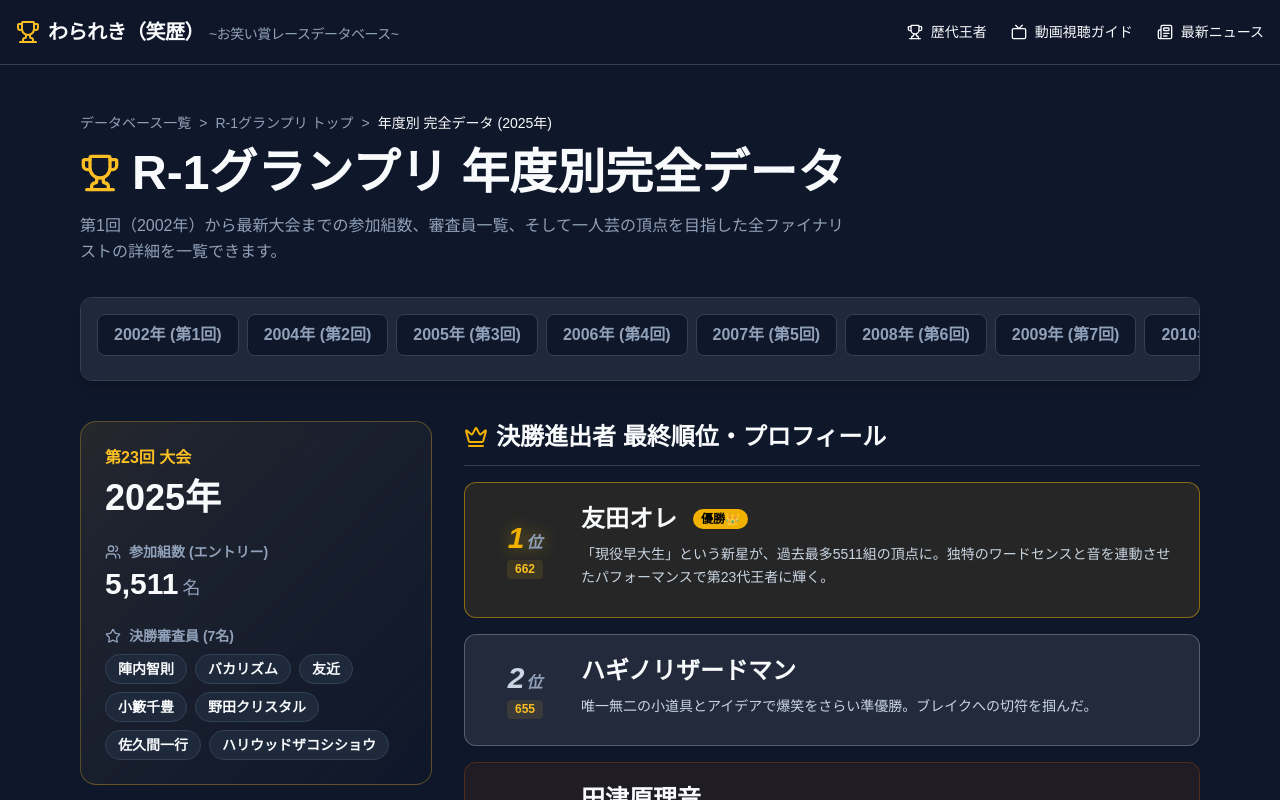
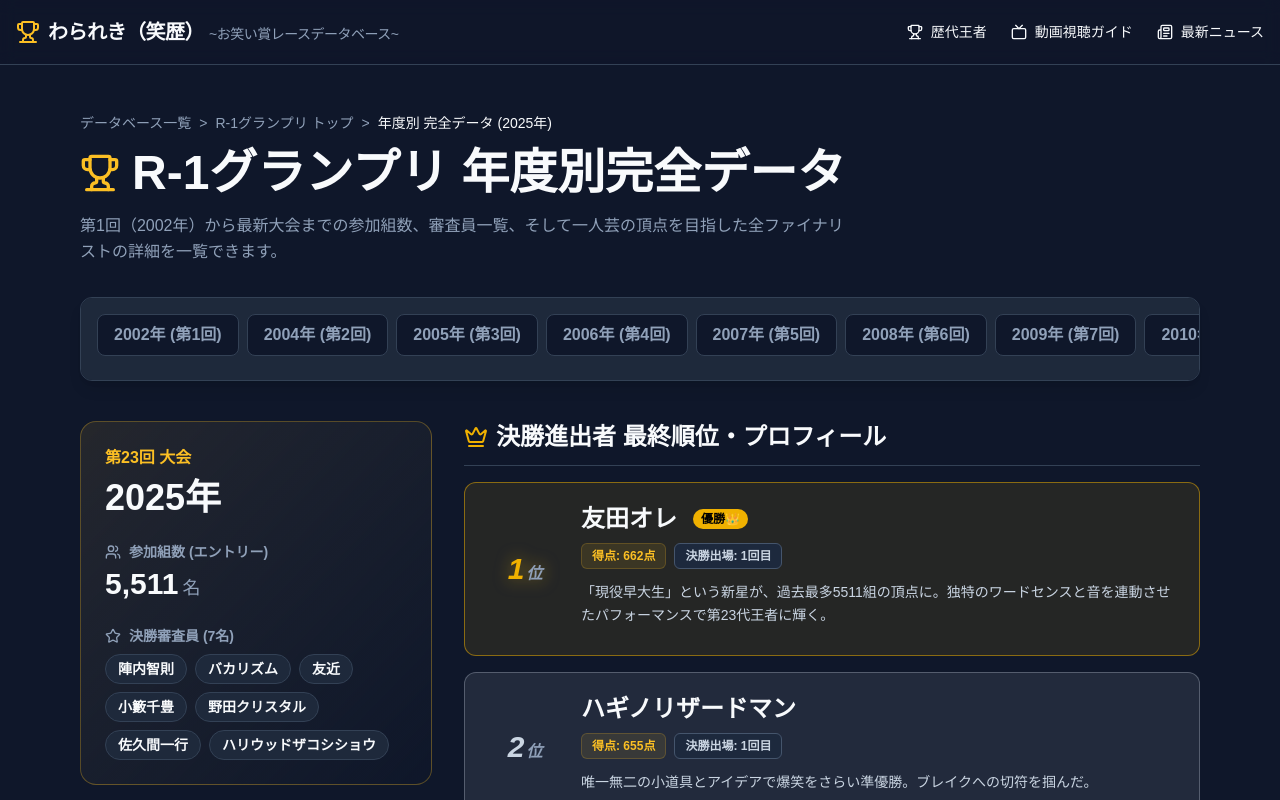
Before and after one commit to t01nozaki-hub/warareki, a Next.js app: page /database/r1/history in a window 1280 px wide. Shown: the top 800 px of the page. Built offline with nearby package versions, Linux system fonts and the light colour scheme.

Commit message:
feat: add appearance count and exact score to competitor profile descriptions in history pages

```diff
--- a/src/app/database/koc/history/page.tsx
+++ b/src/app/database/koc/history/page.tsx
@@ -91,7 +91,13 @@ export default async function KocHistoryPage({
             決勝進出者 最終順位・プロフィール
           </h3>
 
-          {yearData.results.map((res) => (
+          {yearData.results.map((res) => {
+            const appearances = kocHistoryData
+              .filter(d => d.year <= currentYear)
+              .flatMap(d => d.results)
+              .filter(r => r.name === res.name).length;
+
+            return (
               <div key={res.name} className={`p-5 rounded-xl border flex flex-col sm:flex-row gap-4 relative overflow-hidden transition-colors ${
                 res.rank === 1 ? 'bg-yellow-500/10 border-yellow-500/50' :
                 res.rank === 2 ? 'bg-slate-300/10 border-slate-300/30' :
@@ -108,18 +114,25 @@ export default async function KocHistoryPage({
                   }`}>
                     {res.rank}<span className="text-base text-slate-400 ml-0.5">位</span>
                   </span>
-                {res.totalScore && (
-                  <span className="text-xs font-bold text-accent mt-1 bg-accent/10 px-2 py-0.5 rounded text-center leading-tight">
-                    {res.totalScore}
-                  </span>
-                )}
                 </div>
 
                 <div className="flex-grow">
-                <div className="flex items-center gap-2 mb-2">
+                  <div className="flex flex-wrap items-center gap-2 mb-2">
                     <h4 className="text-xl sm:text-2xl font-bold">{res.name}</h4>
                     {res.rank === 1 && <span className="text-xs bg-yellow-500 text-black px-2 py-0.5 rounded-full font-bold ml-2">優勝👑</span>}
                   </div>
+
+                  <div className="flex flex-wrap gap-2 mb-3">
+                    {res.totalScore && (
+                      <span className="text-xs font-bold text-accent bg-accent/10 border border-accent/20 px-2.5 py-1 rounded-md">
+                        得点: {res.totalScore}{typeof res.totalScore === 'number' || !isNaN(Number(res.totalScore)) ? '点' : ''}
+                      </span>
+                    )}
+                    <span className="text-xs font-bold text-slate-300 bg-slate-800 border border-slate-600 px-2.5 py-1 rounded-md">
+                      決勝出場: {appearances}回目
+                    </span>
+                  </div>
+
                   <p className="text-slate-300 text-sm leading-relaxed mb-2">
                     {res.profile}
                   </p>
@@ -130,7 +143,8 @@ export default async function KocHistoryPage({
                   )}
                 </div>
               </div>
-          ))}
+            );
+          })}
         </div>
       </div>
     </div>
--- a/src/app/database/r1/history/page.tsx
+++ b/src/app/database/r1/history/page.tsx
@@ -91,7 +91,13 @@ export default async function R1HistoryPage({
             決勝進出者 最終順位・プロフィール
           </h3>
 
-          {yearData.results.map((res) => (
+          {yearData.results.map((res) => {
+            const appearances = r1HistoryData
+              .filter(d => d.year <= currentYear)
+              .flatMap(d => d.results)
+              .filter(r => r.name === res.name).length;
+
+            return (
               <div key={res.name} className={`p-5 rounded-xl border flex flex-col sm:flex-row gap-4 relative overflow-hidden transition-colors ${
                 res.rank === 1 ? 'bg-yellow-500/10 border-yellow-500/50' :
                 res.rank === 2 ? 'bg-slate-300/10 border-slate-300/30' :
@@ -108,18 +114,25 @@ export default async function R1HistoryPage({
                   }`}>
                     {res.rank}<span className="text-base text-slate-400 ml-0.5">位</span>
                   </span>
-                {res.totalScore && (
-                  <span className="text-xs font-bold text-accent mt-1 bg-accent/10 px-2 py-0.5 rounded text-center leading-tight">
-                    {res.totalScore}
-                  </span>
-                )}
                 </div>
 
                 <div className="flex-grow">
-                <div className="flex items-center gap-2 mb-2">
+                  <div className="flex flex-wrap items-center gap-2 mb-2">
                     <h4 className="text-xl sm:text-2xl font-bold">{res.name}</h4>
                     {res.rank === 1 && <span className="text-xs bg-yellow-500 text-black px-2 py-0.5 rounded-full font-bold ml-2">優勝👑</span>}
                   </div>
+
+                  <div className="flex flex-wrap gap-2 mb-3">
+                    {res.totalScore && (
+                      <span className="text-xs font-bold text-accent bg-accent/10 border border-accent/20 px-2.5 py-1 rounded-md">
+                        得点: {res.totalScore}{typeof res.totalScore === 'number' || !isNaN(Number(res.totalScore)) ? '点' : ''}
+                      </span>
+                    )}
+                    <span className="text-xs font-bold text-slate-300 bg-slate-800 border border-slate-600 px-2.5 py-1 rounded-md">
+                      決勝出場: {appearances}回目
+                    </span>
+                  </div>
+
                   <p className="text-slate-300 text-sm leading-relaxed mb-2">
                     {res.profile}
                   </p>
@@ -130,7 +143,8 @@ export default async function R1HistoryPage({
                   )}
                 </div>
               </div>
-          ))}
+            );
+          })}
         </div>
       </div>
     </div>
```
Lines whose indentation alone changed are shown as unchanged.
